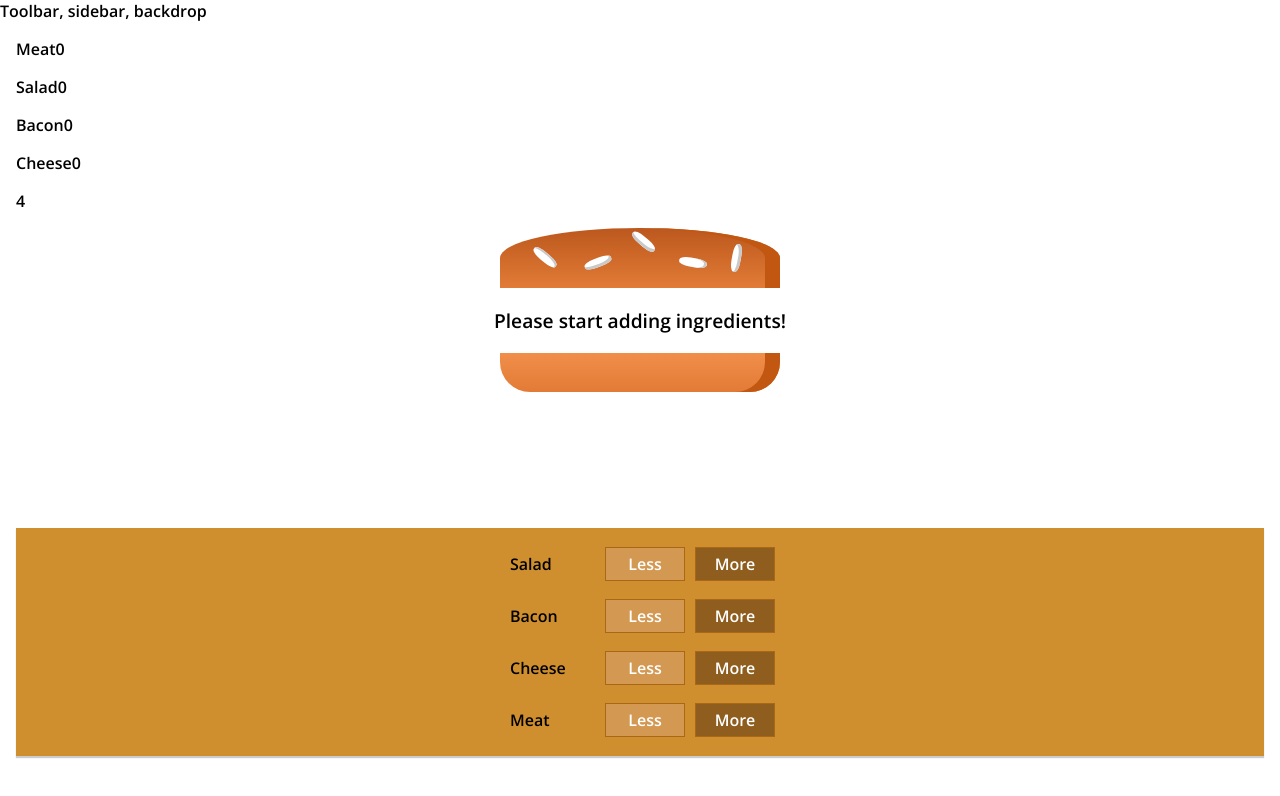
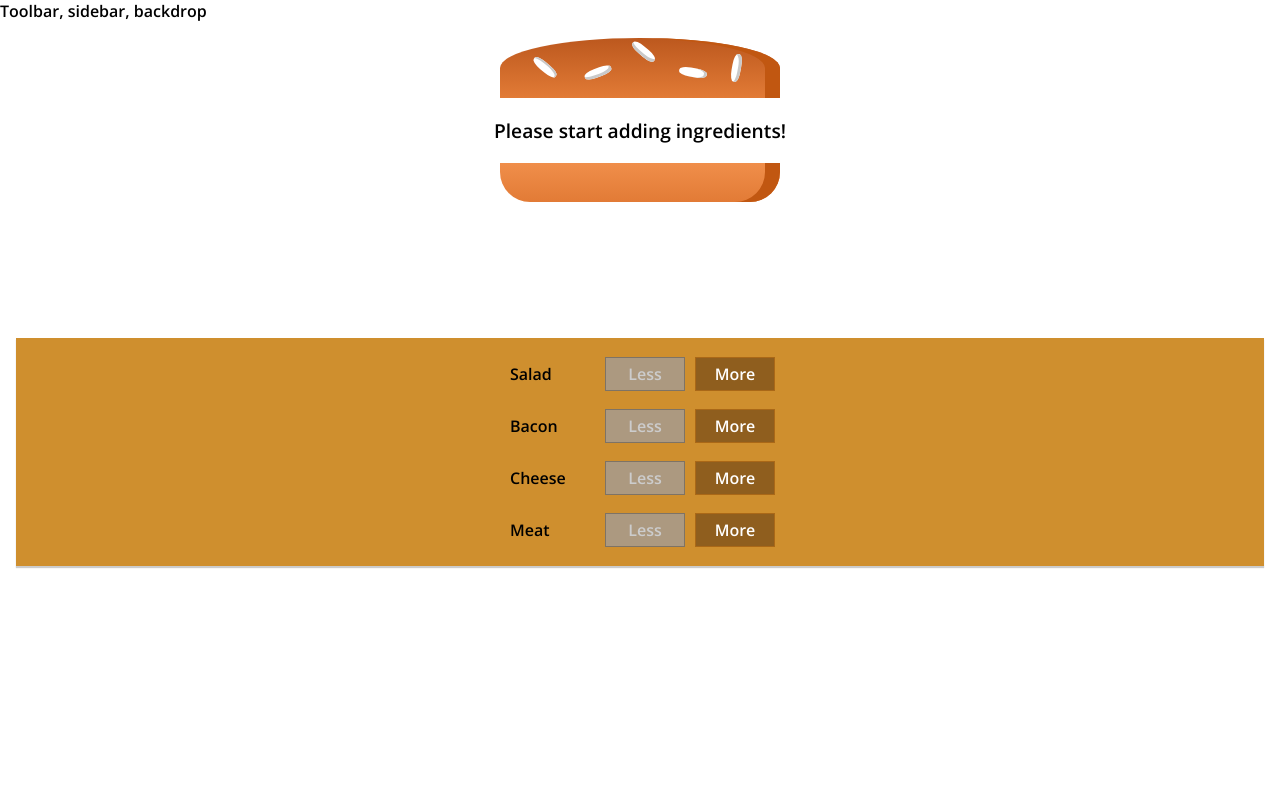
Before and after one commit to TollanBerhanu/Burger-Builder, a React (Create React App) app: page / in a window 1280 px wide. Shown: the top 796 px of the page. Built offline with nearby package versions, Linux system fonts and the light colour scheme.

Commit message:
Disable button done

```diff
--- a/src/components/Burger/BuildControls/BuildControl/BuildControl.scss
+++ b/src/components/Burger/BuildControls/BuildControl/BuildControl.scss
@@ -15,14 +15,14 @@
         outline: none;
     }
 
-    .BuildControl button:disabled {
+    button:disabled {
         background-color: #AC9980;
         border: 1px solid #7E7365;
         color: #ccc;
         cursor: default;
     }
 
-    .BuildControl button:hover:disabled {
+    button:hover:disabled {
         background-color: #AC9980;
         color: #ccc;
         cursor: not-allowed;
--- a/src/components/Burger/BuildControls/BuildControl/BuildControl.tsx
+++ b/src/components/Burger/BuildControls/BuildControl/BuildControl.tsx
@@ -5,7 +5,7 @@ const BuildControl = (props: any) =>
     (
         <div className="BuildControl">
             <div className="Label">{props.label}</div>
-            <button className="Less" onClick={props.removed}>Less</button>
+            <button className="Less" onClick={props.removed} disabled={props.disabled}>Less</button>
             <button className="More" onClick={props.added}>More</button>
         </div>
     )
--- a/src/components/Burger/BuildControls/BuildControls.tsx
+++ b/src/components/Burger/BuildControls/BuildControls.tsx
@@ -15,7 +15,8 @@ const BuildControls = (props: any) => {
             {controls.map(ctrl => (
                 <BuildControl key={ctrl.label} label={ctrl.label}
                     added={() => props.ingredientAdded(ctrl.type)}
-                    removed={() => props.ingredientRemoved(ctrl.type)} />
+                    removed={() => props.ingredientRemoved(ctrl.type)}
+                    disabled={(props.ingredients[ctrl.type] <= 0)} />
             ))}
         </div>
     )
--- a/src/components/Burger/Burger.tsx
+++ b/src/components/Burger/Burger.tsx
@@ -12,7 +12,7 @@ const Burger = (props: any) => {
         }, []) // Set initial value to empty array
         if(ingredients.length === 0)
             ingredients = [<p>Please start adding ingredients!</p>]
-        else console.log(ingredients)
+        // else console.log(ingredients)
 
     return(
         <div className="Burger">
--- a/src/containers/BurgerBuilder/BurgerBuilder.tsx
+++ b/src/containers/BurgerBuilder/BurgerBuilder.tsx
@@ -46,13 +46,11 @@ function BurgerBuilder(props: any){
 
     return(
         <>
-            <p>Meat{ingredients.meat}</p>
-            <p>Salad{ingredients.salad}</p>
-            <p>Bacon{ingredients.bacon}</p>
-            <p>Cheese{ingredients.cheese}</p>
-            <p>{price}</p>
             <Burger ingredients={ingredients}/>
-            <BuildControls ingredientAdded={addIngredientHandler} ingredientRemoved={removeIngredientHandler} />
+            <BuildControls
+                ingredientAdded={addIngredientHandler}
+                ingredientRemoved={removeIngredientHandler}
+                ingredients={ingredients} />
         </>
     );
 }
```
